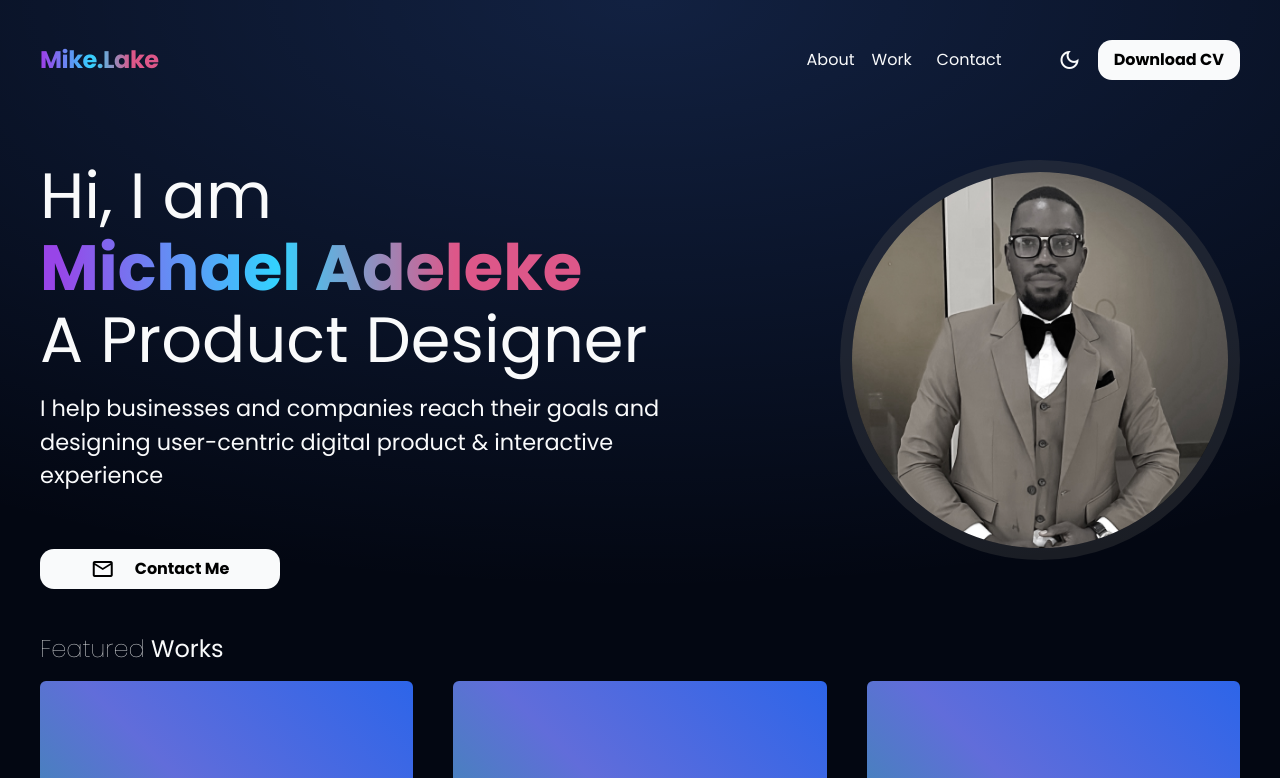
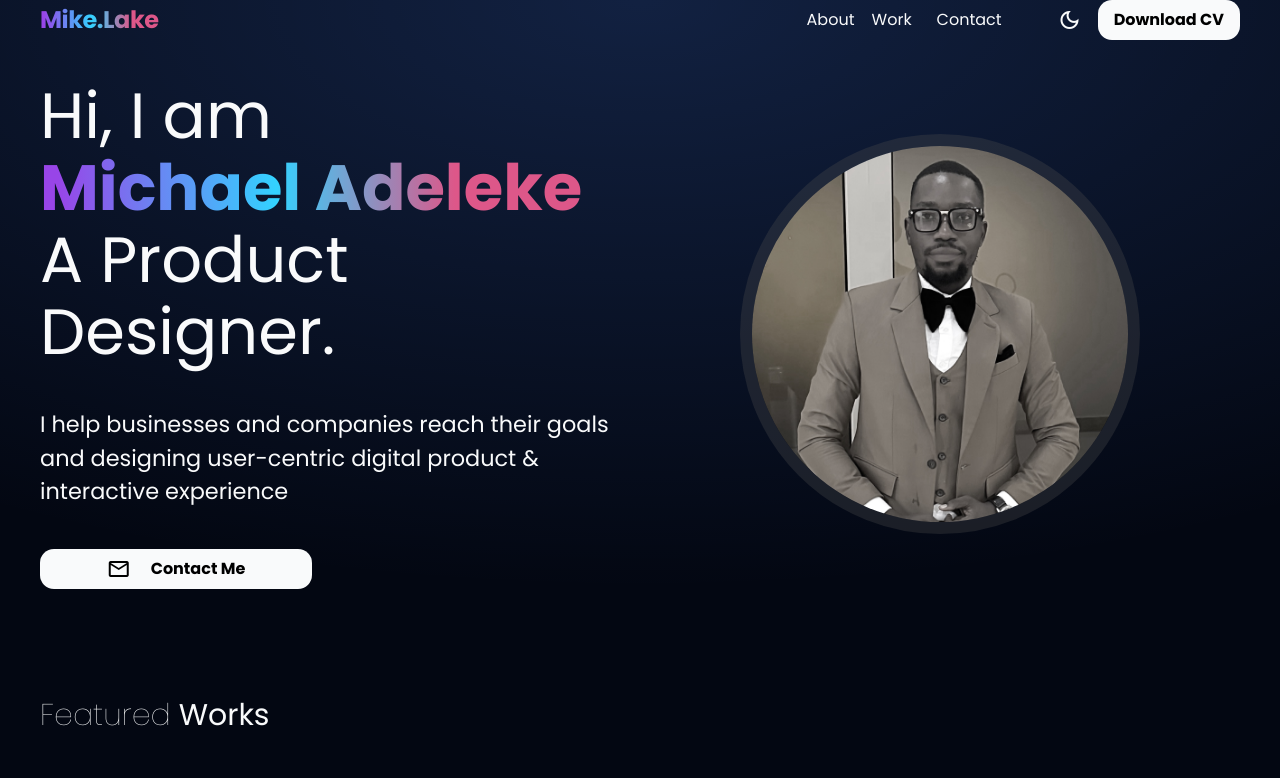
Before and after one commit to david-taiwo/mike-portffolio, a website: page public/index.html in a window 1280 px wide. Shown: the top 778 px of the page. Drawn offline with nearby package versions, Linux system fonts and the light colour scheme.

Commit message:
frontend semi done

```diff
--- a/public/index.html
+++ b/public/index.html
@@ -18,9 +18,9 @@
   </head>
 
   <body class="bg-frame-bg font-poppins w-[100vw]">
-    <section class="gradient-bg w-[100vw]">
+    <section class="gradient-bg">
       <!-- Nav Section -->
-      <nav class="h-[15vh] flex justify-between items-center flex-1 px-10">
+      <nav class="flex justify-between items-center flex-1 px-10">
         <div
           class="text-center text-2xl font-bold leading-9 tracking-tight gradient-text"
         >
@@ -55,36 +55,40 @@
       </nav>
 
       <div
-        class="text-tx-c1 flex px-10 mt-10 gap-7 justify-between overflow-visible phone:flex-col-reverse phone:px-3"
+        class="text-tx-c1 flex flex-row px-10 mt-10 phone:flex-col-reverse phone:px-3"
       >
         <div
-          class="flex flex-col justify-ev items-start w-[50vw] flex-shrink-0 gap-4"
+          class="flex flex-col justify-evenly flex-shrink-0 gap-10 phone:gap-7 w-1/2 phone:w-full phone:py-10"
         >
           <h1
-            class="text-[4rem] leading-[4.5rem] phone:text-[1.8rem] phone:leading-[2.5rem]"
+            class="text-[4rem] leading-[4.5rem] phone:text-[2.4rem] phone:leading-[2.5rem]"
           >
             Hi, I am <br /><span class="font-bold gradient-text"
               >Michael Adeleke</span
             >
-            <br />A Product Designer
+            <br />A Product Designer.
           </h1>
-          <p class="text-[1.4rem] phone:text-[1rem] text-wrap">
+          <p class="text-[1.4rem] phone:text-[1.1rem] phone:text-center">
             I help businesses and companies reach their goals and designing
             user-centric digital product & interactive experience
           </p>
-          <button
-            class="flex justify-center gap-5 mt-10 btn text-black w-[15rem]"
-          >
-            <span class="material-symbols-outlined"> mail </span>
-            Contact Me
-          </button>
+          <div class="phone:flex justify-center">
+            <button
+              class="flex justify-center items-center gap-5 btn text-black w-[17rem] h-[2.5rem] text-[1rem] font-lw"
+            >
+              <span class="material-symbols-outlined"> mail </span>
+              Contact Me
+            </button>
+          </div>
         </div>
 
-        <div class="phone:w-[17rem]">
+        <div
+          class="w-1/2 flex justify-center items-center phone:w-full phone:mt-2"
+        >
           <img
             src="./assets/image 2.png"
             alt="profile image"
-            class="pics-border"
+            class="pics-border max-w-full h-auto"
           />
         </div>
       </div>
@@ -114,9 +118,9 @@
       </ul>
     </div> -->
 
-    <section class="text-tx-c1 px-10 py-11">
-      <div class="flex flex-col justify-evenly gap-4">
-        <h2 class="text-2xl"><span class="font-lw">Featured</span> Works</h2>
+    <section class="text-tx-c1 px-10 py-11 mt-[4rem] phone:mt-2">
+      <div class="flex flex-col justify-evenly gap-12">
+        <h2 class="text-3xl"><span class="font-lw">Featured</span> Works</h2>
 
         <div class="flex justify-around gap-10 phone:flex-col">
           <div>
@@ -169,7 +173,7 @@
     </section>
 
     <section class="selected-gradient-bg text-tx-c1 px-10 py-11">
-      <div class="flex flex-col justify-evenly gap-20">
+      <div class="flex flex-col justify-evenly gap-12">
         <h2 class="text-2xl"><span class="font-lw">Selected</span> Works</h2>
         <div class="grid grid-cols-2 phone:grid-rows-2 phone:grid-cols-1">
           <div class="bg-[#080E1F] flex justify-center">
```
Also changed, not shown: public/styles.css.
